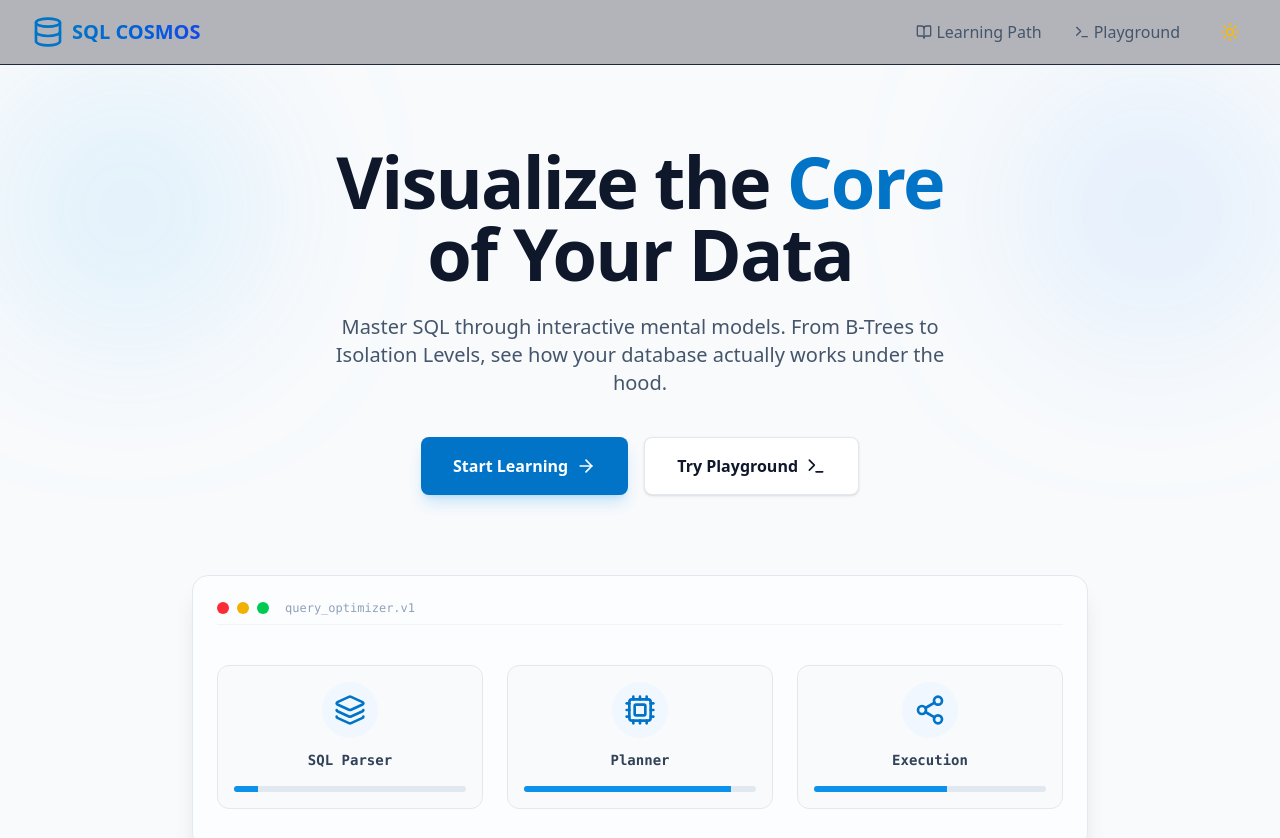
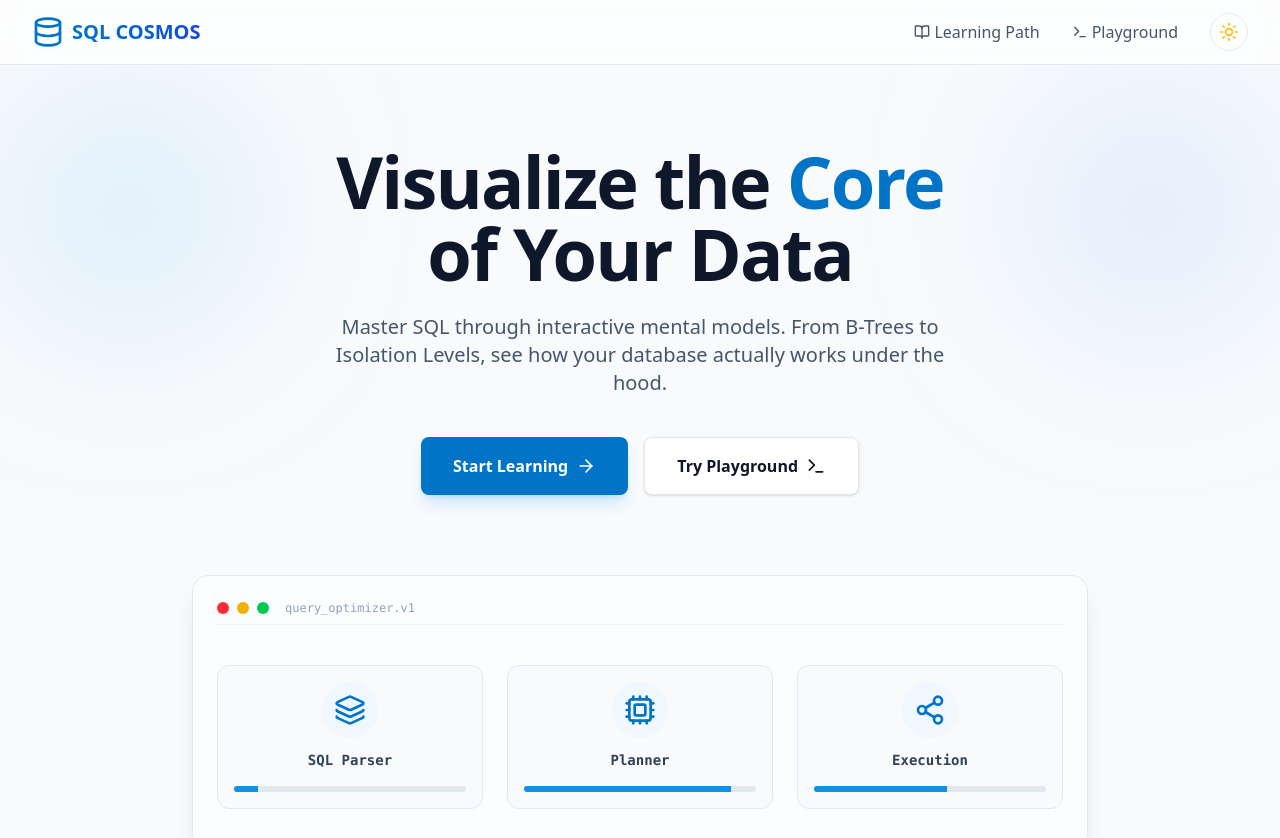
Before and after one commit to subhajitlucky/sqlviz, a React (Vite) app: page / in a window 1280 px wide. Shown: the top 838 px of the page. Built offline with nearby package versions, Linux system fonts and the light colour scheme.

Commit message:
fix: total theme engine overhaul - moved control to React component tree

```diff
--- a/src/App.jsx
+++ b/src/App.jsx
@@ -13,24 +13,9 @@ function App() {
   const [isMenuOpen, setIsMenuOpen] = useState(false);
   const [mounted, setMounted] = useState(false);
 
-  // Prevent hydration mismatch
   useEffect(() => {
     setMounted(true);
   }, []);
-
-  // Robust theme application
-  useEffect(() => {
-    if (!mounted) return;
-    const root = window.document.documentElement;
-    console.log('Applying theme class:', theme);
-    if (theme === 'dark') {
-      root.classList.add('dark');
-      root.style.colorScheme = 'dark';
-    } else {
-      root.classList.remove('dark');
-      root.style.colorScheme = 'light';
-    }
-  }, [theme, mounted]);
 
   const toggleMenu = () => setIsMenuOpen(!isMenuOpen);
   const closeMenu = () => setIsMenuOpen(false);
@@ -39,9 +24,11 @@ function App() {
 
   return (
     <Router>
-      <div className="min-h-screen flex flex-col bg-[var(--bg-primary)] text-[var(--text-primary)] transition-colors duration-300">
+      {/* THEME WRAPPER: This div now controls everything. No more reliance on <html> tag. */}
+      <div className={`${theme === 'dark' ? 'dark' : ''} min-h-screen flex flex-col bg-slate-50 dark:bg-slate-950 text-slate-900 dark:text-slate-100 transition-colors duration-300`}>
+
         {/* Navigation */}
-        <nav className="border-b border-[var(--border-primary)] bg-white/70 dark:bg-slate-950/70 backdrop-blur-md sticky top-0 z-50">
+        <nav className="border-b border-slate-200 dark:border-slate-800 bg-white/70 dark:bg-slate-900/70 backdrop-blur-md sticky top-0 z-50">
           <div className="max-w-7xl mx-auto px-4 sm:px-6 lg:px-8">
             <div className="flex justify-between h-16 items-center">
               <Link to="/" className="flex items-center space-x-2 z-50" onClick={closeMenu}>
@@ -61,9 +48,11 @@ function App() {
                   <Terminal className="w-4 h-4" />
                   <span>Playground</span>
                 </Link>
+
+                {/* THEME TOGGLE BUTTON */}
                 <button
                   onClick={toggleTheme}
-                  className="p-2 rounded-full hover:bg-slate-100 dark:hover:bg-slate-800 transition-colors text-slate-600 dark:text-slate-400"
+                  className="p-2 rounded-full hover:bg-slate-200 dark:hover:bg-slate-800 transition-colors text-slate-600 dark:text-slate-400 border border-slate-200 dark:border-slate-700"
                   aria-label="Toggle theme"
                 >
                   {theme === 'dark' ? <Sun className="w-5 h-5 text-amber-400" /> : <Moon className="w-5 h-5" />}
@@ -74,13 +63,13 @@ function App() {
               <div className="flex md:hidden items-center space-x-2">
                 <button
                   onClick={toggleTheme}
-                  className="p-2 rounded-full hover:bg-slate-100 dark:hover:bg-slate-800 transition-colors text-slate-600 dark:text-slate-400"
+                  className="p-2 rounded-full hover:bg-slate-200 dark:hover:bg-slate-800 transition-colors text-slate-600 dark:text-slate-400 border border-slate-200 dark:border-slate-700"
                 >
                   {theme === 'dark' ? <Sun className="w-5 h-5 text-amber-400" /> : <Moon className="w-5 h-5" />}
                 </button>
                 <button
                   onClick={toggleMenu}
-                  className="p-2 rounded-lg text-slate-600 dark:text-slate-300 hover:bg-slate-100 dark:hover:bg-slate-800 transition-colors z-50"
+                  className="p-2 rounded-lg text-slate-600 dark:text-slate-300 hover:bg-slate-200 dark:hover:bg-slate-800 transition-colors z-50"
                 >
                   {isMenuOpen ? <X className="w-6 h-6" /> : <Menu className="w-6 h-6" />}
                 </button>
@@ -131,7 +120,7 @@ function App() {
         </main>
 
         {/* Footer */}
-        <footer className="border-t border-[var(--border-primary)] py-12 bg-[var(--bg-primary)] transition-colors">
+        <footer className="border-t border-slate-200 dark:border-slate-800 py-12 bg-white dark:bg-slate-950 transition-colors">
           <div className="max-w-7xl mx-auto px-4 text-center">
             <p className="text-slate-500 dark:text-slate-400 text-sm italic font-light">"Visualizing the core of your data."</p>
             <p className="mt-4 text-slate-400 dark:text-slate-600 text-xs font-mono uppercase tracking-widest">© 2026 SQL Cosmos • Built by OpenClaw</p>
--- a/src/index.css
+++ b/src/index.css
@@ -1,24 +1,14 @@
 @import "tailwindcss";
 
+/*
+   THEME REVOLUTION:
+   Standard Tailwind v4 config doesn't play nice with external state for darkMode.
+   We now use the "Thematic Wrapper" pattern in App.jsx.
+*/
+
 @layer base {
-  :root {
-    --bg-primary: #f8fafc;
-    --text-primary: #0f172a;
-    --border-primary: #e2e8f0;
-    --sapphire-glow: #36aff7;
-  }
-
-  .dark {
-    --bg-primary: #020617;
-    --text-primary: #f1f5f9;
-    --border-primary: #1e293b;
-    --sapphire-glow: #0ea5e9;
-  }
-
   body {
-    background-color: var(--bg-primary);
-    color: var(--text-primary);
-    transition: background-color 0.3s ease, color 0.3s ease;
+    @apply antialiased transition-colors duration-300;
   }
 }
 
```
